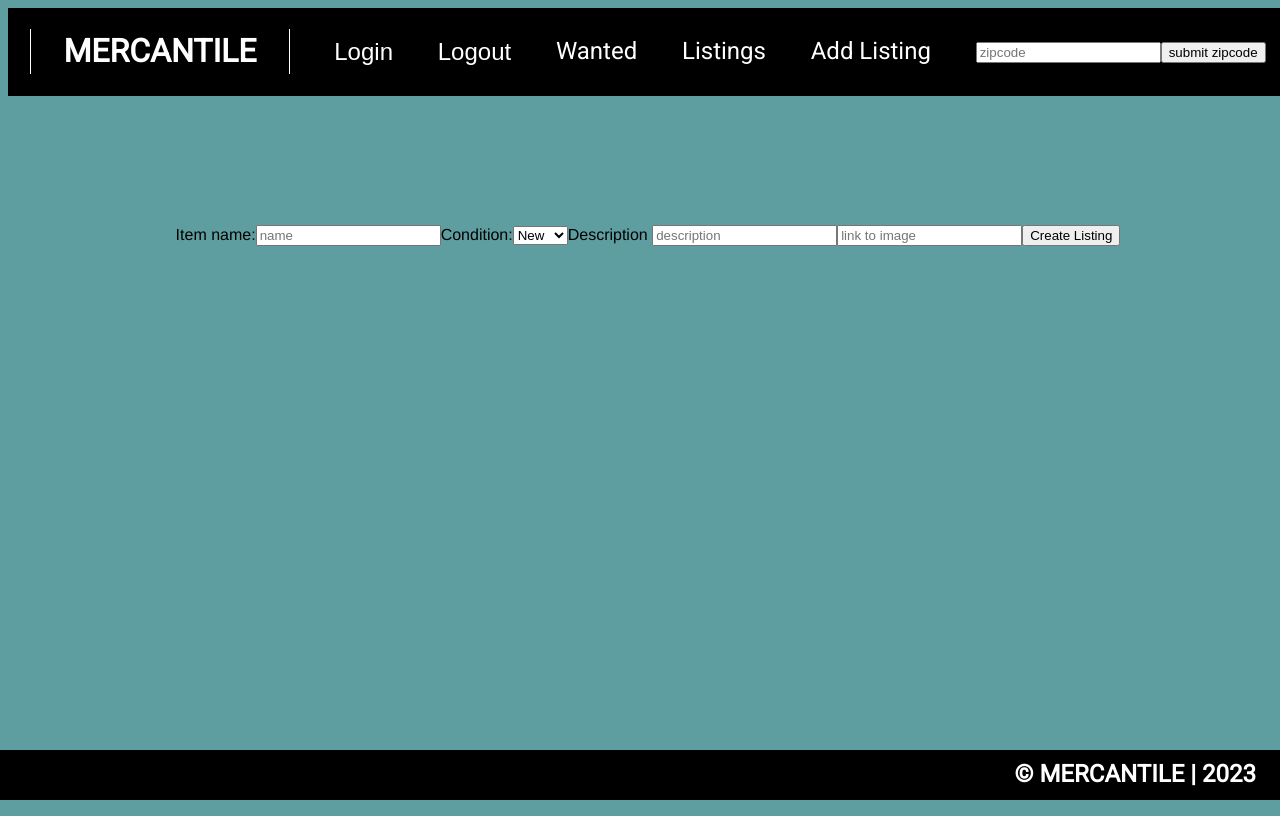
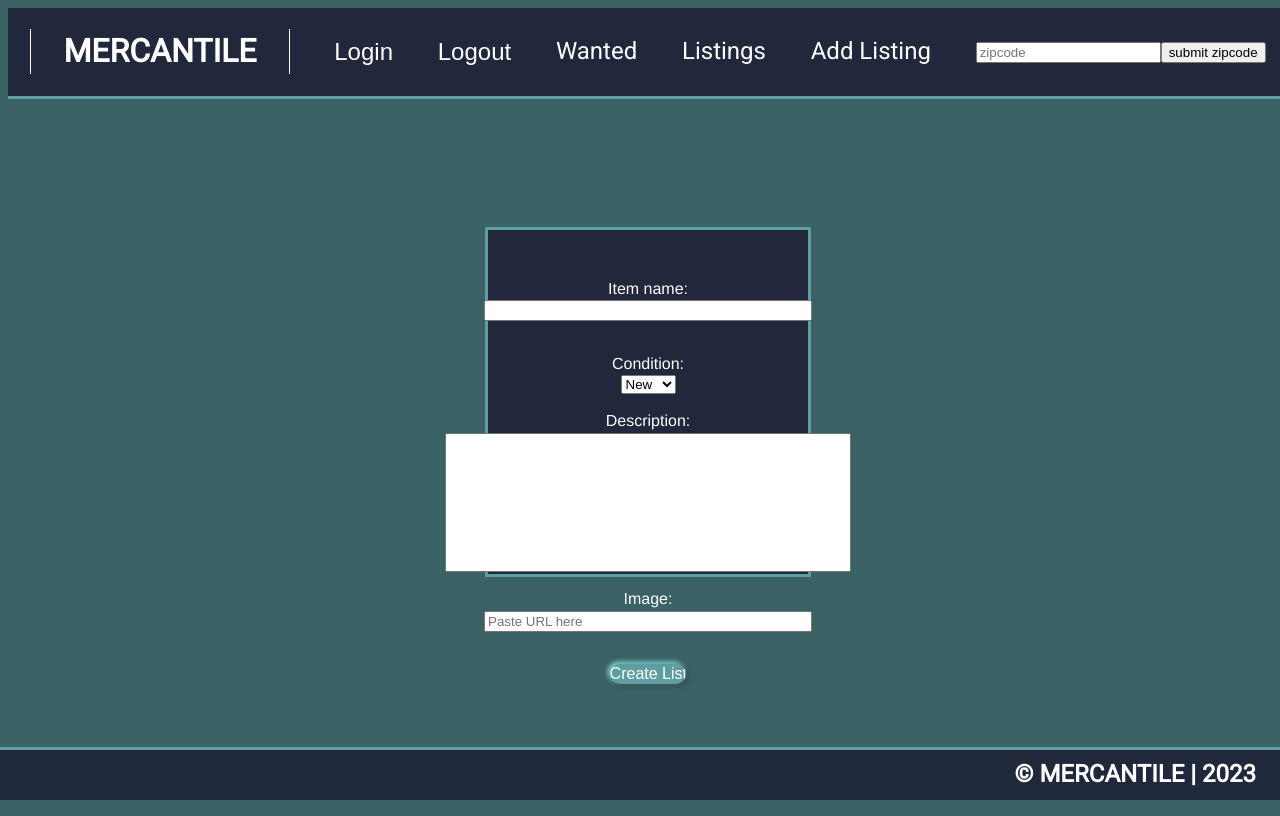
Before and after one commit to sailor-june/mercantile-frontend, a React (Create React App) app: page /items/new in a window 1280 px wide. Built offline with nearby package versions, Linux system fonts and the light colour scheme; no server answers.

Commit message:
further WIP on CSS, all pages have at least some styling. Reformats some pages for CSS purposes, adds content to About page

```diff
--- a/src/components/Main.js
+++ b/src/components/Main.js
@@ -17,7 +17,7 @@ function Main(props) {
   const [items, setItems] = useState(null);
   const [user, setUser] = useState(null);
 
-  const URL = "http://localhost:4000/";
+  const URL = "https://mercantile.herokuapp.com/";
 
 
   const getUser= async()=>{
--- a/src/index.scss
+++ b/src/index.scss
@@ -1,7 +1,7 @@
 body {
   -webkit-font-smoothing: antialiased;
   -moz-osx-font-smoothing: grayscale;
-  background-color: cadetblue;
+  background-color: rgb(58, 97, 99);
   font-family: 'Roboto', sans-serif;
   font-size: 1rem;
   font-weight: 400;
@@ -41,12 +41,13 @@ body {
 .itemData {
   list-style-type: none;
   font-family: 'Roboto', sans-serif;
+  color: white;
   height: 20em;
   width: 20em;
   display: flex;
   flex-direction: column;
   align-items: center;
-  background-color: rgb(72, 119, 120);
+  background-color: rgba(27, 27, 50, 0.8);
   box-shadow: 2px 2px 5px rgb(47, 79, 81), -2px -2px 5px rgb(139, 232, 235);
   li {
     text-align: center;
@@ -64,8 +65,7 @@ body {
     background-color: #5f9ea0;
     box-shadow: 2px 2px 5px rgb(47, 79, 81), -2px -2px 5px rgb(139, 232, 235);
     width: 50%;
-    margin-top: 0.5em;
-    margin-bottom: 0.5em;
+    margin-top: 1em;
     height: 20px;
     border-radius: 25px;
   }
@@ -82,14 +82,13 @@ body {
     background-color: #5f9ea0;
     box-shadow: 2px 2px 5px rgb(47, 79, 81), -2px -2px 5px rgb(139, 232, 235);
     width: 50%;
-    margin-top: 0.5em;
-    margin-bottom: 0.5em;
+    margin-top: 1em;
     height: 20px;
     border-radius: 25px;
 }
 
 .itemData h2 {
-  border-bottom: 1px solid black;
+  border-bottom: 1px solid white;
   width: 90%;
 }
 
@@ -140,7 +139,8 @@ body {
   flex-direction: row;
   align-items: center;
   justify-content: space-around;
-  background-color: black;
+  background-color: rgba(27, 27, 50, 0.8);
+  border-bottom: 3px solid cadetblue;
   margin-bottom: 10%;
   margin-top: 0;
 }
@@ -202,12 +202,13 @@ body {
   flex-direction: row;
   justify-content: flex-end;
   align-items: center;
-  background-color: black;
+  background-color: rgba(27, 27, 50, 0.8);
   margin-top: 10%;
   position: fixed;
   bottom: 0;
   left: 0;
   right: 0;
+  border-top: 3px solid cadetblue;
 }
 
 .footer h2 {
@@ -234,6 +235,130 @@ body {
   box-shadow: 2px 2px 5px rgb(47, 79, 81), -2px -2px 5px rgb(139, 232, 235);
 
 }
+
+.newitem {
+  background-color: rgba(27, 27, 50, 0.8);
+  border: 3px solid cadetblue;
+  height: 35vh;
+  width: 20vw;
+  padding: 2em;
+}
+
+.newitem form {
+  color: white;
+  display: flex;
+  flex-direction: column;
+  justify-content: space-evenly;
+  align-items: center;
+}
+
+.newitem form input[type=text]{
+  margin-bottom: 1rem;
+  width: 20rem;
+}
+
+.newitem form input[type=submit]{
+  font-size: inherit;
+    background: none;
+    border: none;
+    padding: 0;
+    color: white;
+    text-decoration: none;
+    cursor: pointer;
+    background-color: #5f9ea0;
+    box-shadow: 2px 2px 5px rgb(47, 79, 81), -2px -2px 5px rgb(139, 232, 235);
+    width: 30%;
+    margin-top: 1em;
+    height: 20px;
+    border-radius: 25px;
+}
+
+.newitem form label {
+  margin-top: 1rem;
+}
+
+.description-input {
+  resize: none;
+  width: 30em;
+  height: 10em;
+}
+
 .hidden{
   display: none;
 }
+
+.itemUpdate {
+  background-color: rgba(27, 27, 50, 0.8);
+  border: 3px solid cadetblue;
+  height: 35vh;
+  width: 20vw;
+  padding: 2em;
+}
+
+.itemUpdate form {
+  color: white;
+  display: flex;
+  flex-direction: column;
+  justify-content: space-evenly;
+  align-items: center;
+}
+
+.itemUpdate form input[type=submit]{
+  font-size: inherit;
+    background: none;
+    border: none;
+    padding: 0;
+    color: white;
+    text-decoration: none;
+    cursor: pointer;
+    background-color: #5f9ea0;
+    box-shadow: 2px 2px 5px rgb(47, 79, 81), -2px -2px 5px rgb(139, 232, 235);
+    width: 30%;
+    margin-top: 1em;
+    height: 20px;
+    border-radius: 25px;
+}
+
+.itemUpdate form input[type=text]{
+  margin-bottom: 1rem;
+  width: 20rem;
+}
+
+.itemUpdate form textarea {
+  resize: none;
+  width: 30em;
+  height: 10em;
+  font-family: inherit;
+  margin-bottom: 1rem;
+}
+
+.about {
+  background-color: rgba(27, 27, 50, 0.8);
+  height: 45vh;
+  width: 80vw;
+  border: 3px solid cadetblue;
+  color: white;
+  display: flex;
+  flex-direction: column;
+  align-items: center;
+}
+
+.about h2 {
+  color: white;
+  font-size: 40px;
+}
+
+.about h3 {
+  padding-bottom: 0.5rem;
+  border-bottom: 2px solid cadetblue;
+}
+
+.about-link {
+  text-decoration: none;
+  color: cadetblue;
+}
+
+.about a {
+  text-decoration: none;
+  color: cadetblue;
+}
--- a/src/pages/About.js
+++ b/src/pages/About.js
@@ -6,8 +6,15 @@ function About(props) {
   return (
     <div className='about'>
       <h2>Welcome to Mercantile!</h2>
-      <h3>With Mercantile, you can trade anything. Click <Link to={`/items`}>here
+      <div>
+          <h3>With Mercantile, you can trade anything. Click <Link className ="about-link" to={`/items`}>here
           </Link> to get started.</h3>
+      </div>
+      <div>
+        <h4>Built by June James, Reiny Botros, Claude Allen, and Robert Johnson</h4>
+        <p><a href="https://github.com/robjawn/mercantile-backend">Link</a> to Mercantile's Backend Repo</p>
+        <p><a href="https://github.com/robjawn/mercantile-frontend">Link</a> to Mercantile's Frontend Repo</p>
+      </div>
     </div>
   )
 }
--- a/src/pages/ItemShow.js
+++ b/src/pages/ItemShow.js
@@ -41,7 +41,7 @@ console.log(item.uid)
       <div className="itemData">
             <h2>{item.name}</h2>
             <li>Condition: {item.condition}</li>
-            <span><li>Description: {item.description}</li></span>
+            <span><li>{item.description}</li></span>
             <li>Posted by {item.user}</li>
             <button onClick={mailClick}>Contact</button>
             {props.user.uid===item.uid?adminTools:<></>}
--- a/src/pages/NewItem.js
+++ b/src/pages/NewItem.js
@@ -41,7 +41,6 @@ function NewItem(props) {
           type="text"
           value={newForm.name}
           name="name"
-          placeholder="name"
           onChange={handleChange}
         />
 
@@ -57,20 +56,20 @@ function NewItem(props) {
             <option value="used">Used</option>
 
         </select>
-        <label for="description">Description </label>
-        <input
+        <label for="description">Description:</label>
+        <textarea
+          className="description-input"
           type="text"
           value={newForm.description}
           name="description"
-          placeholder="description"
           onChange={handleChange}
         />
-
+        <label for="image">Image:</label>
         <input
           type="text"
           value={newForm.image}
           name="image"
-          placeholder="link to image"
+          placeholder="Paste URL here"
           onChange={handleChange}
         />
 
--- a/src/pages/Update.js
+++ b/src/pages/Update.js
@@ -34,7 +34,7 @@ const loaded = () => {
             onChange={handleChange}
             value={editForm.name}
           />
-          <input
+          <textarea
             type="text"
             name="description"
             onChange={handleChange}
```
Also changed, not shown: 1 other file (tests, documents, lock files or other folders).
